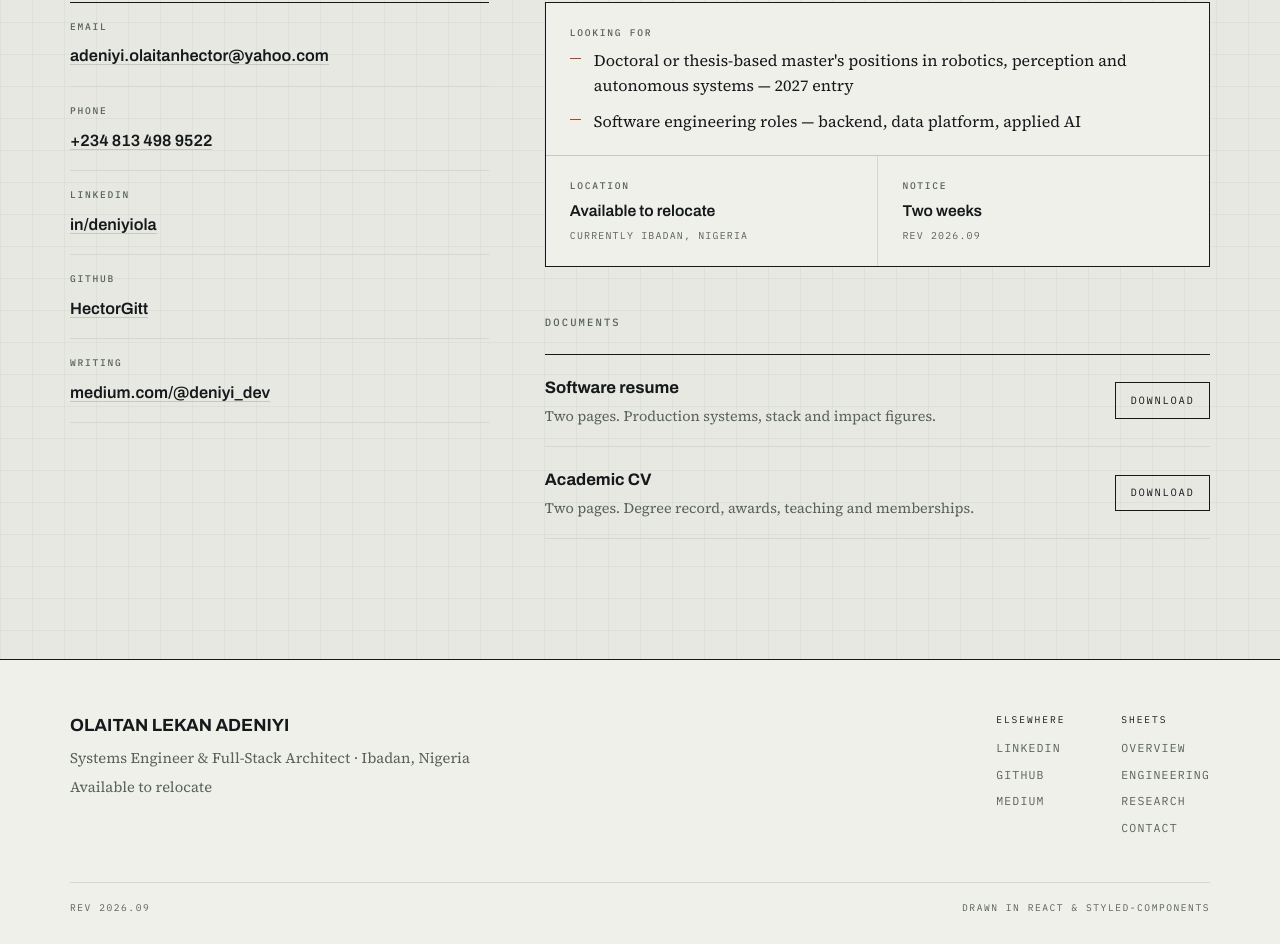
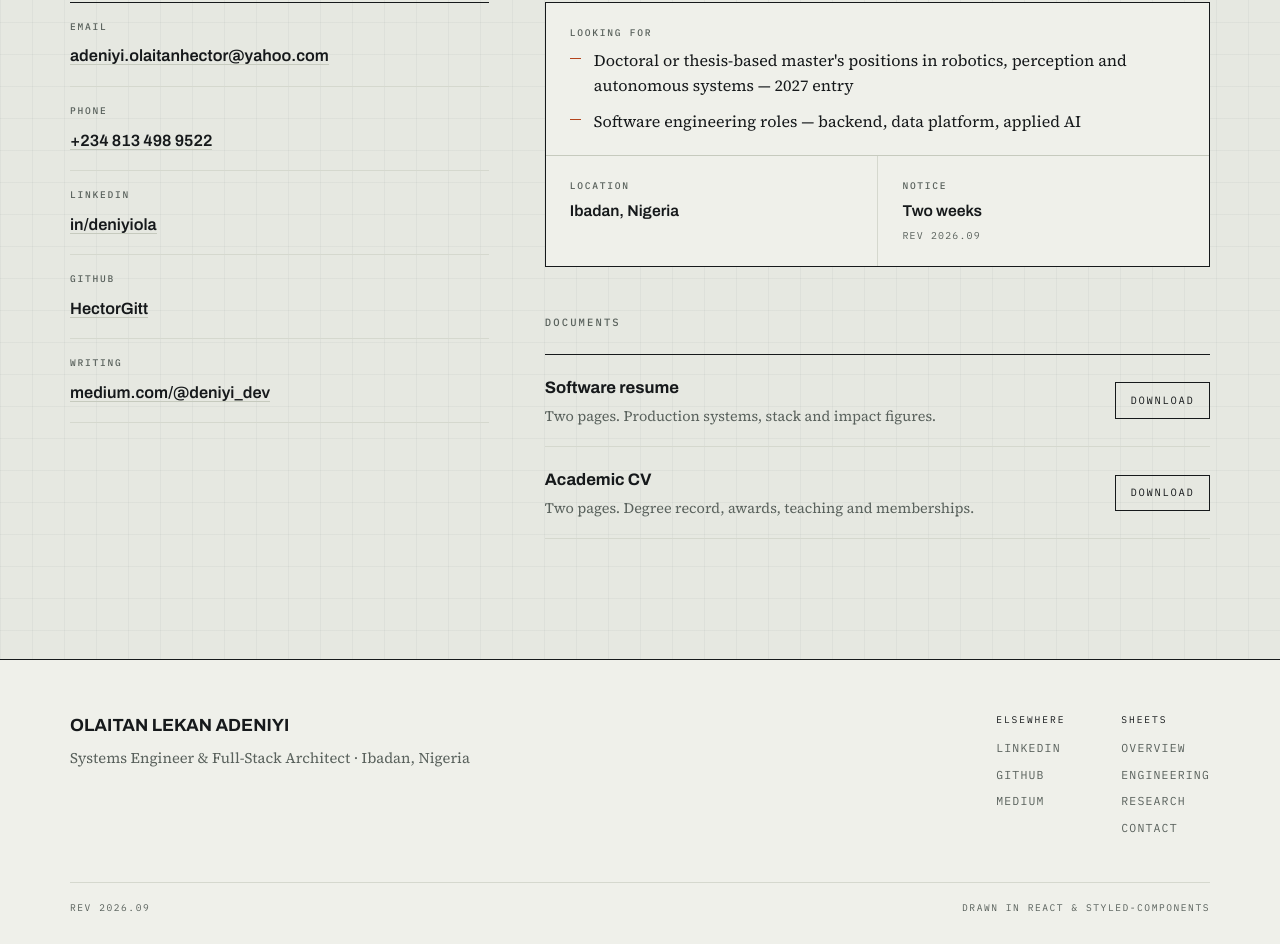
Before and after one commit to HectorGitt/portfolio-new, a React (Create React App) app: page /contact in a window 1280 px wide. Shown: the part 554-1498 px from the top of the page. Built offline with nearby package versions, Linux system fonts and the light colour scheme.

Commit message:
refactor(content): remove relocation wording, keep status as open to offers

```diff
--- a/src/components/Footer.js
+++ b/src/components/Footer.js
@@ -12,9 +12,6 @@ const Footer = () => (
 					<Name>{identity.name}</Name>
 					<Line>
 						{identity.role} &middot; {identity.location}
-					</Line>
-					<Line>
-						{availability.relocation}
 					</Line>
 				</Left>
 
--- a/src/components/NextStep.js
+++ b/src/components/NextStep.js
@@ -16,7 +16,7 @@ const doors = [
 	{
 		id: "hiring",
 		who: "If you are hiring",
-		lead: "Backend, data platform and applied AI roles. I can relocate.",
+		lead: "Backend, data platform and applied AI roles.",
 		points: [
 			"Six years shipping production systems, remote across four teams",
 			"98.7% latency reduction on the pipeline I architected",
--- a/src/components/ResearchHeader.js
+++ b/src/components/ResearchHeader.js
@@ -113,7 +113,7 @@ export const ResearchClose = () => (
 					</CloseField>
 					<CloseField>
 						<FieldLabel>Status</FieldLabel>
-						<CloseValue>{availability.relocation}</CloseValue>
+						<CloseValue>{availability.status}</CloseValue>
 					</CloseField>
 					<CloseField>
 						<FieldLabel>Documents</FieldLabel>
--- a/src/components/TitleBlock.js
+++ b/src/components/TitleBlock.js
@@ -90,7 +90,7 @@ const TitleBlock = () => {
 						<FieldLabel>Status</FieldLabel>
 						<FieldText>
 							<Dot aria-hidden="true" />
-							Open to offers &mdash; {availability.relocation.toLowerCase()}
+							{availability.status}
 						</FieldText>
 					</motion.div>
 				</Field>
--- a/src/content/profile.js
+++ b/src/content/profile.js
@@ -25,7 +25,7 @@ export const availability = {
 		"Doctoral or thesis-based master's positions in robotics, perception and autonomous systems — 2027 entry",
 		"Software engineering roles — backend, data platform, applied AI",
 	],
-	relocation: "Available to relocate",
+	status: "Open to offers",
 	notice: "Two weeks",
 	revision: "2026.09",
 };
@@ -73,7 +73,7 @@ export const positioning = {
 		"The two halves meet in my project work. EagleSight solves vehicle routing with mixed-integer programming, then predicts engine failure from a fluid-mechanics model of live telemetry. Copernican integrates orbital mechanics against NASA's live EONET feed. Locus coordinates seven specialised agents to plan against real-world constraints. Operations research on one side, production engineering on the other.",
 	],
 	nowPursuing:
-		"I am looking for two things: a research group working on perception and autonomy for machines that operate in the physical world, and software work where optimisation and reliability actually matter. I am ready to relocate for either.",
+		"I am looking for two things: a research group working on perception and autonomy for machines that operate in the physical world, and software work where optimisation and reliability actually matter.",
 };
 
 export const experience = [
--- a/src/pages/Contact.js
+++ b/src/pages/Contact.js
@@ -84,8 +84,7 @@ const Contact = () => {
 								<Split>
 									<PanelRow>
 										<FieldLabel>Location</FieldLabel>
-										<PanelValue>{availability.relocation}</PanelValue>
-										<PanelNote>Currently {identity.location}</PanelNote>
+										<PanelValue>{identity.location}</PanelValue>
 									</PanelRow>
 									<PanelRow>
 										<FieldLabel>Notice</FieldLabel>
```
